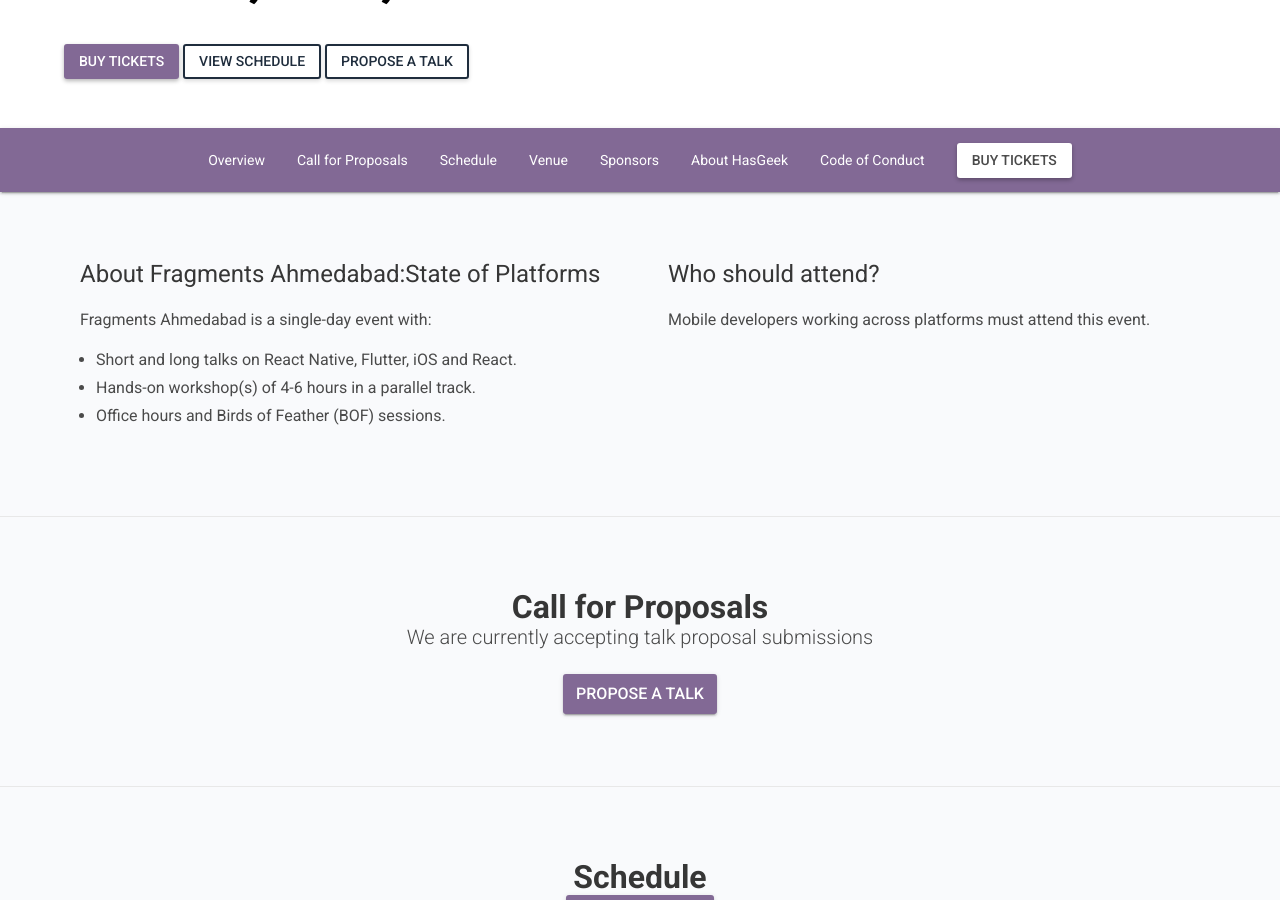
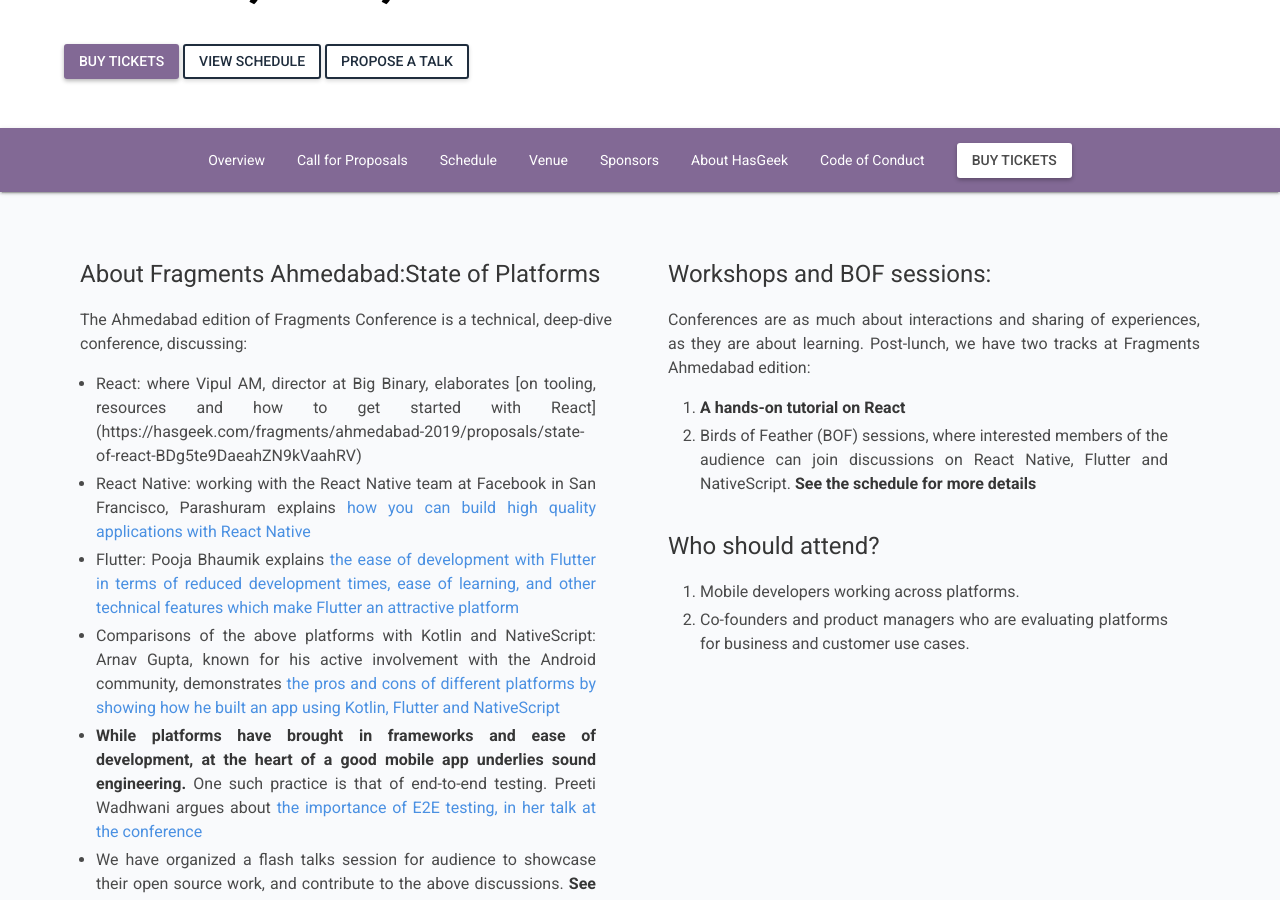
Before and after one commit to hasgeek/events, a Jekyll site: the page built from _fragments_events/2019-ahmedabad.md, in a window 1280 px wide and 900 px high, scrolled down 386 px. Built offline with Jekyll 4.4.1, drawn with Linux system fonts in a browser that asks for light colours; some of the changed text lies outside the part shown.

Commit message:
Updated the description (#1279)

```diff
--- a/_fragments_events/2019-ahmedabad.md
+++ b/_fragments_events/2019-ahmedabad.md
@@ -1,6 +1,6 @@
 ---
 layout: event
-title: Fragments Ahmedabad 2019
+title: State of platforms:Fragments Ahmedabad
 subtitle: "On the state of platforms: React Native, Flutter, iOS, React"
 datelocation: "9 March 2019, Dev accelerator, Ahmedabad"
 city: Ahmedabad
@@ -23,15 +23,27 @@
   left_content: |
     ### About Fragments Ahmedabad:State of Platforms
 
-    Fragments Ahmedabad is a single-day event with:
+    The Ahmedabad edition of Fragments Conference is a technical, deep-dive conference, discussing:
 
-    * Short and long talks on React Native, Flutter, iOS and React.
-    * Hands-on workshop(s) of 4-6 hours in a parallel track.
-    * Office hours and Birds of Feather (BOF) sessions.
+    * React: where Vipul AM, director at Big Binary, elaborates [on tooling, resources and how to get started with React] (https://hasgeek.com/fragments/ahmedabad-2019/proposals/state-of-react-BDg5te9DaeahZN9kVaahRV)
+    * React Native: working with the React Native team at Facebook in San Francisco, Parashuram explains [how you can build high quality applications with React Native](https://hasgeek.com/fragments/ahmedabad-2019/proposals/building-high-quality-mobile-apps-with-react-nativ-T4xVLyEQFFGKzgvNsdRuta)
+    * Flutter: Pooja Bhaumik explains [the ease of development with Flutter in terms of reduced development times, ease of learning, and other technical features which make Flutter an attractive platform](https://hasgeek.com/fragments/ahmedabad-2019/proposals/flutter-a-nightmare-for-freelancers-jbAn8PKhyFgna44bvJ8fHf)
+    * Comparisons of the above platforms with Kotlin and NativeScript: Arnav Gupta, known for his active involvement with the Android community, demonstrates [the pros and cons of different platforms by showing how he built an app using Kotlin, Flutter and NativeScript](https://hasgeek.com/fragments/ahmedabad-2019/proposals/what-i-learnt-by-building-the-exact-same-app-in-ko-NuZgd4bLfKkcck2yHEGRmg)
+    * **While platforms have brought in frameworks and ease of development, at the heart of a good mobile app underlies sound engineering.** One such practice is that of end-to-end testing. Preeti Wadhwani argues about [the importance of E2E testing, in her talk at the conference](https://hasgeek.com/fragments/ahmedabad-2019/proposals/meet-my-new-friend-testing-Y5FuAn6jCmXDdyL7o72LtM)
+    * We have organized a flash talks session for audience to showcase their open source work, and contribute to the above discussions. **See the full conference schedule [here](https://hasgeek.com/fragments/ahmedabad-2019/schedule)**
+
 
   right_content: |
+    ### Workshops and BOF sessions:
+    Conferences are as much about interactions and sharing of experiences, as they are about learning. Post-lunch, we have two tracks at Fragments Ahmedabad edition:
+
+    1. [**A hands-on tutorial on React**](https://hasgeek.com/fragments/ahmedabad-2019/proposals/react-beginners-workshop-XgmZCjfvVLFYBAYotH8jeE)
+    2. Birds of Feather (BOF) sessions, where interested members of the audience can join discussions on React Native, Flutter and NativeScript. [**See the schedule for more details**](https://hasgeek.com/fragments/ahmedabad-2019/schedule)
+
     ### Who should attend?
-    Mobile developers working across platforms must attend this event.
+
+    1. Mobile developers working across platforms.
+    2. Co-founders and product managers who are evaluating platforms for business and customer use cases.
 
 schedule:
   url: "https://hasgeek.com/fragments/ahmedabad-2019/schedule"
```
